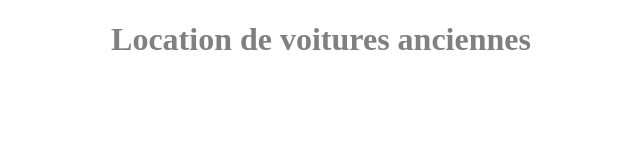
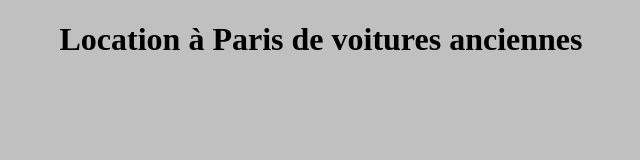
Before and after one commit to mariecoffee/location_voiture, a plain HTML site: page index.html in a window 1280 px wide. Shown: the whole page, without its empty margins (319-959 px from the left). Drawn offline with Linux system fonts and the light colour scheme.

Commit message:
modif titre + background color

```diff
--- a/index.html
+++ b/index.html
@@ -6,7 +6,7 @@
 	<title></title>
 </head>
 <body>
-	<h1>Location de voitures anciennes</h1>
+	<h1>Location à Paris de voitures anciennes</h1>
 
 </body>
 </html>
--- a/style.css
+++ b/style.css
@@ -1,6 +1,7 @@
 body{
 	/*color: #1abc9c;*/
-	color: grey;
+	color: black;
+	background-color: silver;
 }
 h1{
 	text-align: center;
```
